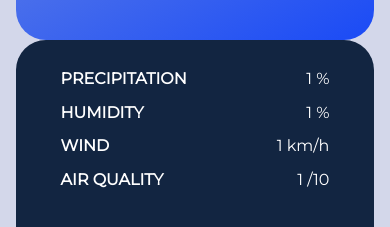
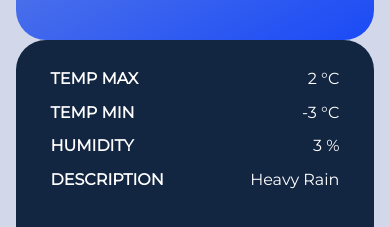
Before and after one commit to AnastasiiaUferova/weather-app, a React (Create React App) app: page / in a window 390 px wide. Shown: the part 605-832 px from the top of the page. Built offline with nearby package versions, Linux system fonts and the light colour scheme; no server answers.

Commit message:
correct data card css

```diff
--- a/src/components/App.tsx
+++ b/src/components/App.tsx
@@ -4,11 +4,11 @@ import "@fontsource/montserrat";
 import { Images } from "../utilities/Utilities";
 import { Header } from "./Header";
 import { Main } from "./Main";
-import Swiper from "./SwiperElement";
 import useFetch from "../api/useFetch";
 import UseResize from "../hooks/UseResize";
 import UseGeoLocation from "../hooks/UseGeoLocation";
 import axios from "axios";
+import { SwiperElement } from "./SwiperElement";
 
 function App() {
   const [searchQuery, setSearchQuery] = useState<string | null>("");
@@ -29,7 +29,7 @@ function App() {
       console.log(error);
     }
   };
-
+  // http://api.openweathermap.org/data/2.5/air_pollution/forecast?lat={lat}&lon={lon}&appid={API key} air pollution
   useEffect(() => {
     getLocationData().then(() => {
       axios
@@ -82,7 +82,12 @@ function App() {
             timezone={data?.timezone}
           />
         ) : (
-          <Swiper />
+          <SwiperElement
+            city={data?.name}
+            temp={data?.main.temp}
+            details={data?.weather[0].main}
+            timezone={data?.timezone}
+          />
         )}
       </div>
     </>
--- a/src/components/DataInfoBody.tsx
+++ b/src/components/DataInfoBody.tsx
@@ -3,7 +3,7 @@ import "../styles/DataCard/DataCard.css";
 
 type DataInfoType = {
   name: string;
-  number: number;
+  number?: number;
   sign: string;
 };
 
--- a/src/components/DataInfoContainer.tsx
+++ b/src/components/DataInfoContainer.tsx
@@ -5,10 +5,10 @@ import "../styles/DataCard/DataCard.css";
 export default function DataInfoContainer() {
   return (
     <div className="data-info">
-      <DataInfoBody name={"PRECIPITATION"} sign={"%"} number={1} />
-      <DataInfoBody name={"HUMIDITY"} sign={"%"} number={1} />
-      <DataInfoBody name={"WIND"} sign={"km/h"} number={1} />
-      <DataInfoBody name={"AIR QUALITY"} sign={"/10"} number={1} />
+      <DataInfoBody name={"TEMP MAX"} sign={"°C"} number={2} />
+      <DataInfoBody name={"TEMP MIN"} sign={"°C"} number={-3} />
+      <DataInfoBody name={"HUMIDITY"} sign={"%"} number={3} />
+      <DataInfoBody name={"DESCRIPTION"} sign={"Heavy Rain"} />
     </div>
   );
 }
--- a/src/components/SwiperElement.tsx
+++ b/src/components/SwiperElement.tsx
@@ -1,4 +1,4 @@
-import React from "react";
+import React, { FC } from "react";
 import "../styles/SwiperElement/SwiperElement.css";
 import { Swiper, SwiperSlide } from "swiper/react";
 import { Navigation, Keyboard, Pagination } from "swiper";
@@ -10,8 +10,14 @@ import "swiper/css";
 import "swiper/css/navigation";
 import "swiper/css/pagination";
 import DataCard from "./DataCard";
+import { WeatherCardType } from "../types/types";
 
-export default function SwiperElement() {
+export const SwiperElement: FC<WeatherCardType> = ({
+  city,
+  temp,
+  details,
+  timezone,
+}) => {
   const { slidesPerView } = UseResize(700);
 
   return (
@@ -24,7 +30,14 @@ export default function SwiperElement() {
         keyboard={true}
         pagination={{ clickable: true }}
       >
-        <SwiperSlide></SwiperSlide>
+        <SwiperSlide>
+          <WeatherCard
+            city={city}
+            temp={temp}
+            details={details}
+            timezone={timezone}
+          />
+        </SwiperSlide>
         <SwiperSlide>
           <DataCard />
         </SwiperSlide>
@@ -34,4 +47,4 @@ export default function SwiperElement() {
       </Swiper>
     </>
   );
-}
+};
--- a/src/styles/DataCard/DataCard.css
+++ b/src/styles/DataCard/DataCard.css
@@ -11,8 +11,8 @@
   display: flex;
   flex-direction: column;
   gap: 15px;
-  padding-left: 25px;
-  padding-right: 25px;
+  padding-left: 20px;
+  padding-right: 20px;
 }
 
 .data__info-body {
@@ -33,7 +33,7 @@
 
 @media (max-width: 430px) {
   .data-info {
-    padding-left: 15px;
-    padding-right: 15px;
+    padding-left: 5px;
+    padding-right: 5px;
   }
 }
--- a/src/styles/DataCard/DataCard.scss
+++ b/src/styles/DataCard/DataCard.scss
@@ -11,8 +11,8 @@
   display: flex;
   flex-direction: column;
   gap: 15px;
-  padding-left: 25px;
-  padding-right: 25px;
+  padding-left: 20px;
+  padding-right: 20px;
 }
 
 .data__info-body {
@@ -31,7 +31,7 @@
 
 @media (max-width: 430px) {
   .data-info {
-    padding-left: 15px;
-    padding-right: 15px;
+    padding-left: 5px;
+    padding-right: 5px;
   }
 }
--- a/src/styles/TimeWeatherCard/TimeWeatherCard.css
+++ b/src/styles/TimeWeatherCard/TimeWeatherCard.css
@@ -42,10 +42,16 @@
     gap: 5px;
     font-size: 20px;
   }
+  .time-weather-card-container {
+    grid-template-columns: repeat(4, 100px);
+  }
 }
 @media (max-width: 550px) {
   .time-weather-card {
     padding: 20px;
+  }
+  .time-weather-card-container {
+    grid-template-columns: repeat(4, 1fr);
   }
 }
 @media (max-width: 450px) {
```
Also changed, not shown: src/styles/TimeWeatherCard/TimeWeatherCard.scss (+8 -0 lines).
